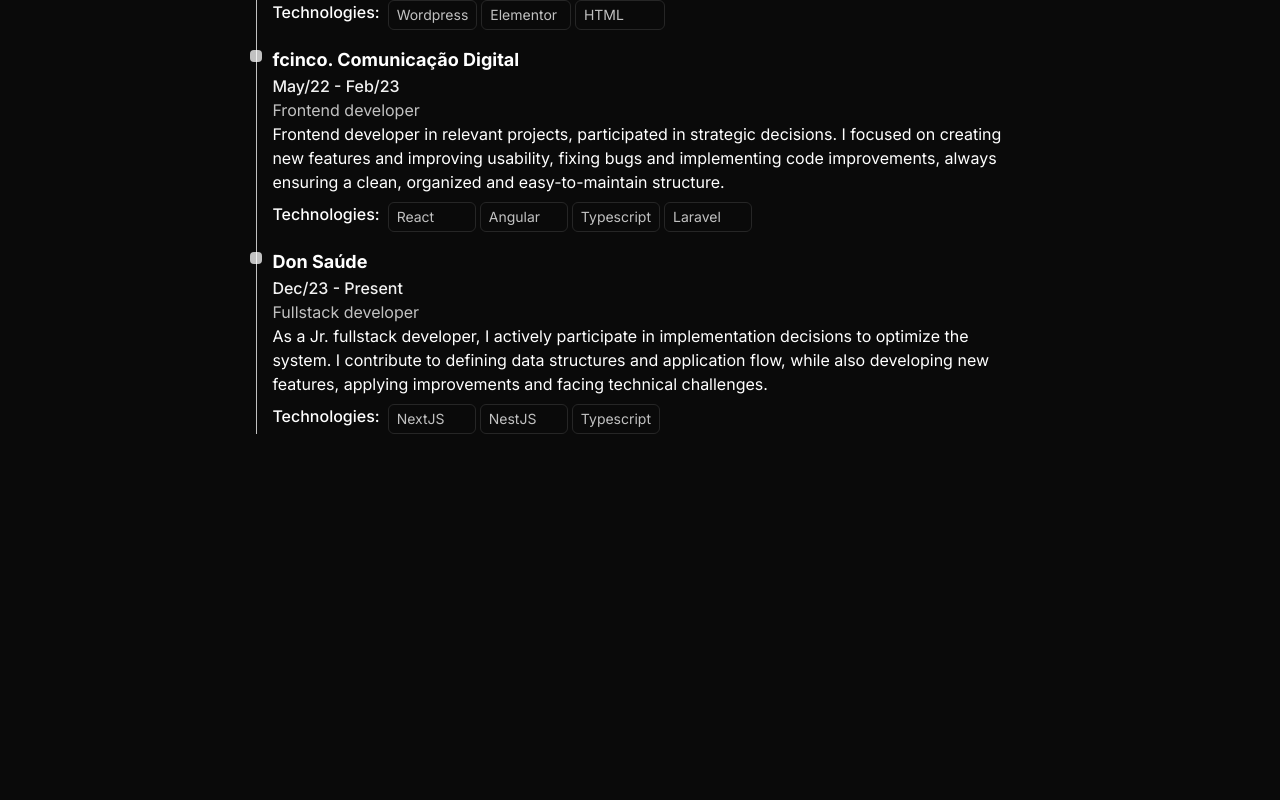
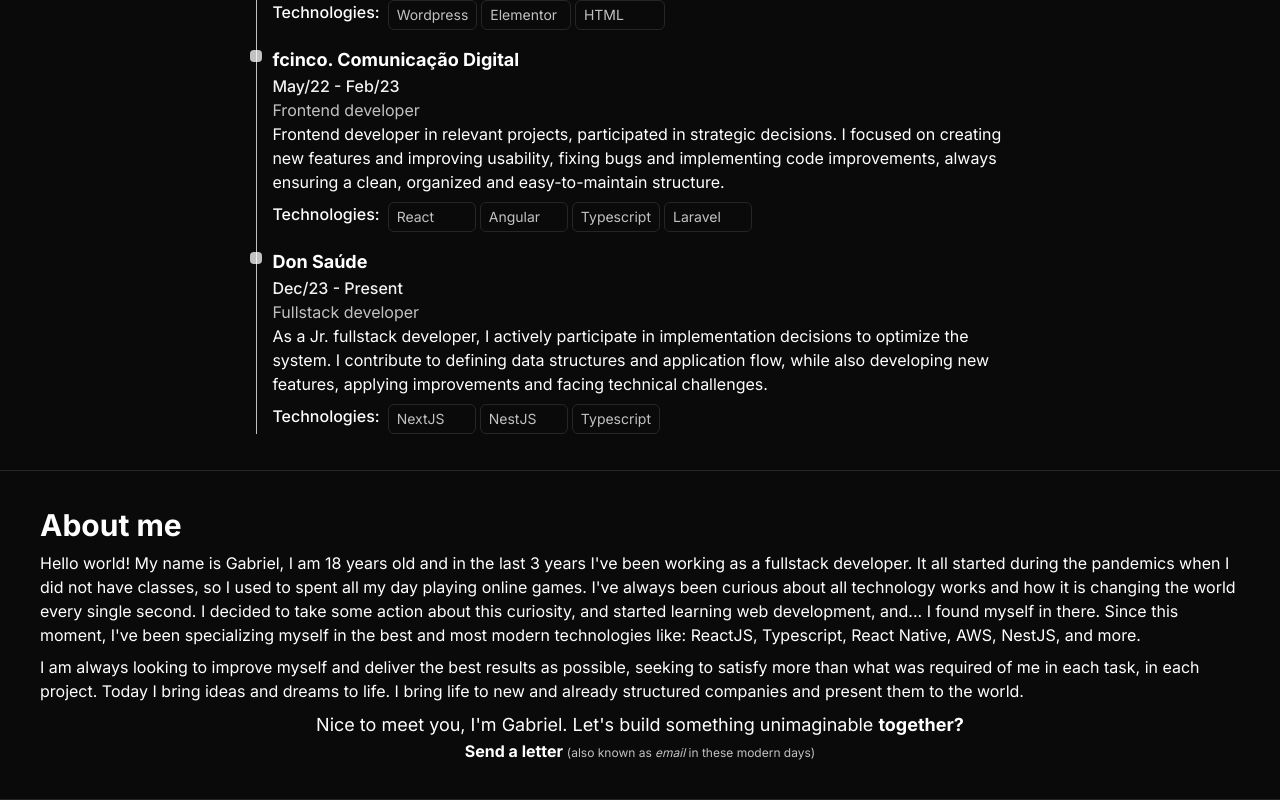
Before and after one commit to gabrielcaamargo/gabrielcaamargo.dev, a Next.js app: page / in a window 1280 px wide. Shown: the part 1255-2055 px from the top of the page. Before the commit the page ends 1725 px from the top, so only its background shows below. Built offline with nearby package versions, Linux system fonts and the light colour scheme.

Commit message:
feat: create about me section

```diff
--- a/src/app/page.tsx
+++ b/src/app/page.tsx
@@ -40,9 +40,9 @@
         </Template.Content>
       </Template.Root>
 
-      <Template.Root>
+      <Template.Root hasBorder>
         <Template.Content>
-          <Template.Title>Professional Experience</Template.Title>
+          <Template.Title>Professional experience</Template.Title>
 
           <Timeline.Root>
             <div className="flex flex-col">
@@ -75,6 +75,26 @@
           </Timeline.Root>
         </Template.Content>
       </Template.Root>
+
+      <Template.Root hasBorder>
+        <Template.Content>
+          <Template.Title>About me</Template.Title>
+
+          <div className="flex flex-col gap-2">
+            <p>Hello world! My name is Gabriel, I am 18 years old and in the last 3 years I've been working as a fullstack developer. It all started during the pandemics when I did not have classes, so I used to spent all my day playing online games. I've always been curious about all technology works and how it is changing the world every single second. I decided to take some action about this curiosity, and started learning web development, and... I found myself in there. Since this moment, I've been specializing myself in the best and most modern technologies like: ReactJS, Typescript, React Native, AWS, NestJS, and more.</p>
+
+            <p>I am always looking to improve myself and deliver the best results as possible, seeking to satisfy more than what was required of me in each task, in each project. Today I bring ideas and dreams to life. I bring life to new and already structured companies and present them to the world.</p>
+
+            <div className="w-full flex flex-col items-center">
+              <p className="text-lg text-center">Nice to meet you, I'm Gabriel. Let's build something unimaginable <span className="font-bold">together?</span></p>
+              <span className="text-center">
+                <a href="mailto:gcamargo.dev@gmail.com" target="_blank" className="font-bold">Send a letter&nbsp;</a>
+                <span className="opacity-75 text-xs">(also known as <i>email</i> in these modern days)</span>
+              </span>
+            </div>
+          </div>
+        </Template.Content>
+      </Template.Root>
     </main>
   )
 }
```
